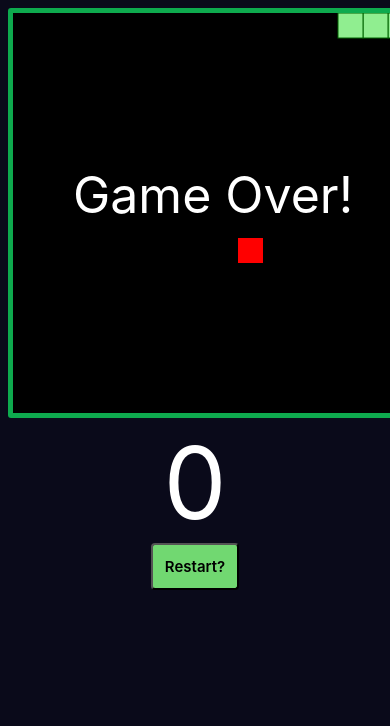
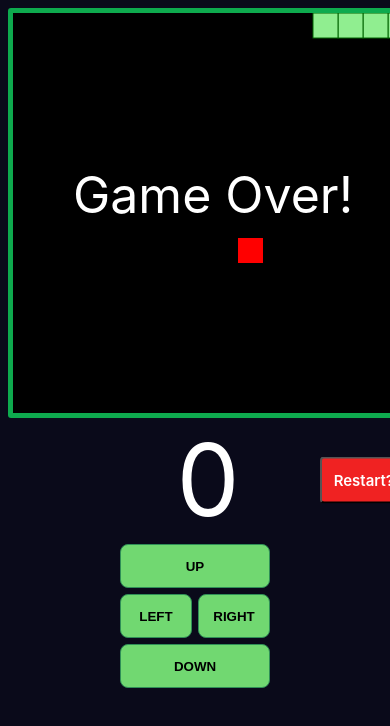
Before and after one commit to akyriuu/Snake_Game, a plain HTML site: page index.html in a window 390 px wide. Both pictures are taken after a click on the button "Restart?". Shown: the top 726 px of the page. Drawn offline with Linux system fonts and the light colour scheme.

Commit message:
Mobile version.
adapted buttons for mobile web pages!

```diff
--- a/index.html
+++ b/index.html
@@ -3,14 +3,24 @@
   <head>
     <meta charset="UTF-8" />
     <meta name="viewport" content="width=device-width, initial-scale=1.0" />
-    <link rel="stylesheet" href="snake.css" />
+    <link rel="stylesheet" href="snakeMobile.css" />
     <title>Snake!</title>
   </head>
   <body>
     <div id="gameContainer">
       <canvas id="gameBoard" width="400" height="400"></canvas>
-      <div id="scoreBoard">0</div>
-      <button id="resetButton">Restart?</button>
+      <div id="scoreRow">
+        <div id="scoreBoard">0</div>
+        <button id="resetButton">Restart?</button>
+      </div>
+    </div>
+    <div id="mobileControls">
+      <button class="dir-btn" data-dir="up">UP</button>
+      <div class="middle-row">
+        <button class="dir-btn" data-dir="left">LEFT</button>
+        <button class="dir-btn" data-dir="right">RIGHT</button>
+      </div>
+      <button class="dir-btn" data-dir="down">DOWN</button>
     </div>
     <script src="snake.js"></script>
   </body>
--- a/snake.js
+++ b/snake.js
@@ -25,6 +25,39 @@ let snake = [
 
 window.addEventListener("keydown", changeDirection);
 resetButton.addEventListener("click", resetGame);
+
+const dirButtons = document.querySelectorAll(".dir-btn");
+dirButtons.forEach((btn) => {
+  btn.addEventListener("click", () => setDirection(btn.dataset.dir));
+  btn.addEventListener(
+    "touchstart",
+    (e) => {
+      e.preventDefault();
+      setDirection(btn.dataset.dir);
+    },
+    { passive: false },
+  );
+});
+function setDirection(direction) {
+  const goingUp = yVelocity === -unitSize;
+  const goingDown = yVelocity === unitSize;
+  const goingRight = xVelocity === unitSize;
+  const goingLeft = xVelocity === -unitSize;
+
+  if (direction === "left" && !goingRight) {
+    xVelocity = -unitSize;
+    yVelocity = 0;
+  } else if (direction === "up" && !goingDown) {
+    xVelocity = 0;
+    yVelocity = -unitSize;
+  } else if (direction === "right" && !goingLeft) {
+    xVelocity = unitSize;
+    yVelocity = 0;
+  } else if (direction === "down" && !goingUp) {
+    xVelocity = 0;
+    yVelocity = unitSize;
+  }
+}
 
 gameStart();
 
@@ -90,36 +123,12 @@ function drawSnake() {
 
 function changeDirection(event) {
   const keyPressed = event.keyCode;
-  const LEFT = 37;
-  const UP = 38;
-  const RIGHT = 39;
-  const DOWN = 40;
+  if (keyPressed === 37) setDirection("left");
+  else if (keyPressed === 38) setDirection("up");
+  else if (keyPressed === 39) setDirection("right");
+  else if (keyPressed === 40) setDirection("down");
+}
 
-  const goingUp = yVelocity === -unitSize;
-  const goingDown = yVelocity === unitSize;
-  const goingRight = xVelocity === unitSize;
-  const goingLeft = xVelocity === -unitSize;
-
-  switch (true) {
-    case keyPressed === LEFT && !goingRight:
-      xVelocity = -unitSize;
-      yVelocity = 0;
-      break;
-    case keyPressed === UP && !goingDown:
-      xVelocity = 0;
-      yVelocity = -unitSize;
-      break;
-
-    case keyPressed === RIGHT && !goingLeft:
-      xVelocity = unitSize;
-      yVelocity = 0;
-      break;
-    case keyPressed === DOWN && !goingUp:
-      xVelocity = 0;
-      yVelocity = unitSize;
-      break;
-  }
-}
 function checkGameOver() {
   switch (true) {
     case snake[0].x < 0:
@@ -152,6 +161,7 @@ function resetGame() {
     { x: unitSize * 4, y: 0 },
     { x: unitSize * 3, y: 0 },
     { x: unitSize * 2, y: 0 },
+    { x: unitSize, y: 0 },
     { x: 0, y: 0 },
   ];
 
--- /dev/null
+++ b/snakeMobile.css
@@ -0,0 +1,82 @@
+body {
+  background-color: rgb(10, 10, 26);
+}
+
+#gameContainer {
+  text-align: center;
+  width: 400px;
+  margin: 0 auto;
+}
+
+#scoreRow {
+  position: relative;
+  display: flex;
+  align-items: center;
+  justify-content: center;
+  margin-top: 8px;
+  min-height: 44px;
+}
+
+#gameBoard {
+  border: 5px solid;
+  border-radius: 3px;
+  border-color: rgba(0, 175, 73, 0.901);
+  background-color: rgb(141, 138, 138);
+}
+
+#scoreBoard {
+  font-family: "Inter", sans-serif;
+  font-size: 100px;
+  font-weight: 400;
+  line-height: 1;
+  color: white;
+}
+
+#resetButton {
+  position: absolute;
+  right: 0;
+  top: 50%;
+  transform: translateY(-50%);
+  font-family: "Inter", sans-serif;
+  font-size: 15px;
+  font-weight: 600;
+  padding: 12px;
+  border-radius: 4px;
+  background-color: rgb(240, 34, 34);
+  color: white;
+  cursor: pointer;
+  transition-duration: 0.3s;
+}
+
+#resetButton:hover {
+  padding: 15px;
+}
+#resetButton:active {
+  padding: 15px;
+  color: white;
+  background-color: rgb(63, 75, 75);
+}
+
+#mobileControls {
+  margin-top: 14px;
+  display: grid;
+  gap: 6px;
+  justify-content: center;
+  user-select: none;
+  touch-action: manipulation;
+}
+
+#mobileControls .middle-row {
+  display: flex;
+  gap: 6px;
+  justify-content: center;
+}
+.dir-btn {
+  min-width: 72px;
+  min-height: 44px;
+  border: 1px solid #2f8f57;
+  border-radius: 8px;
+  background: #71d871;
+  font-weight: 700;
+  cursor: pointer;
+}
```
Also changed, not shown: 1 other file.
